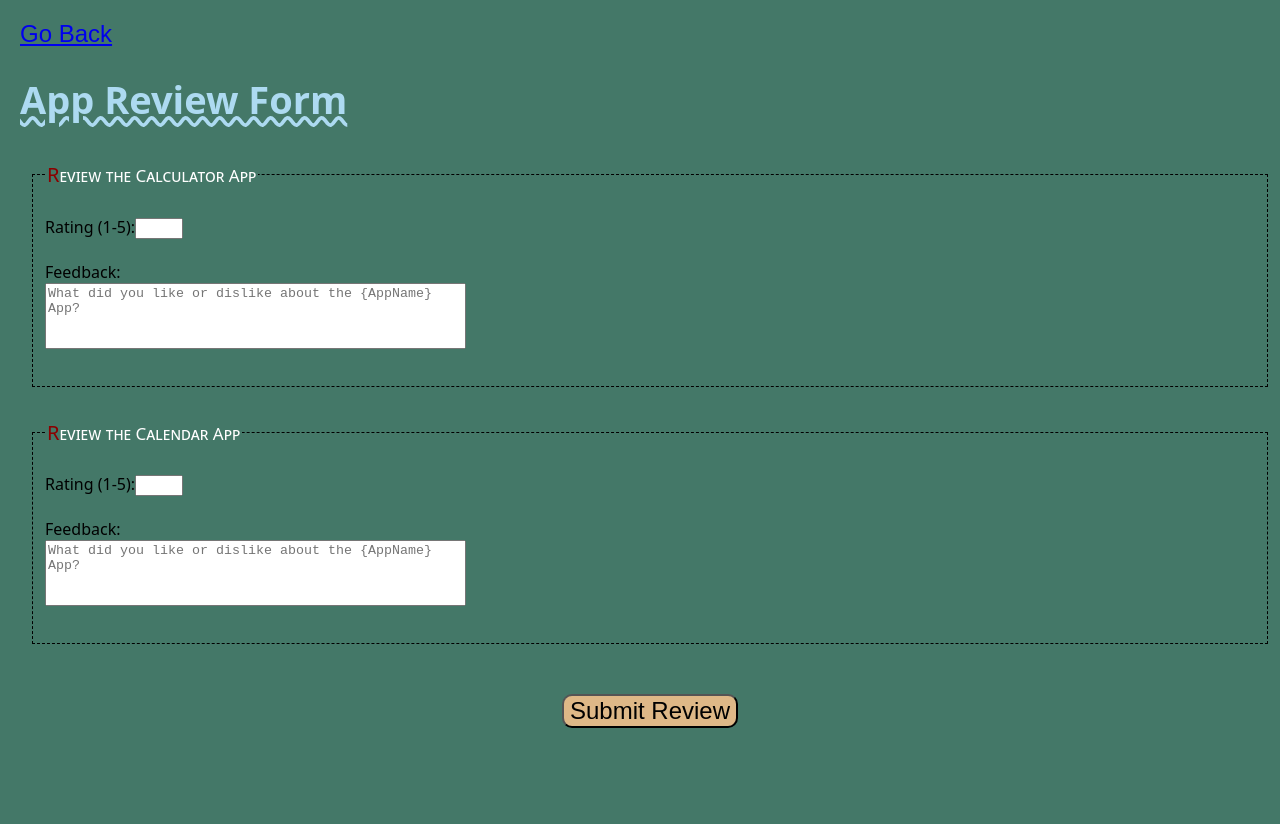
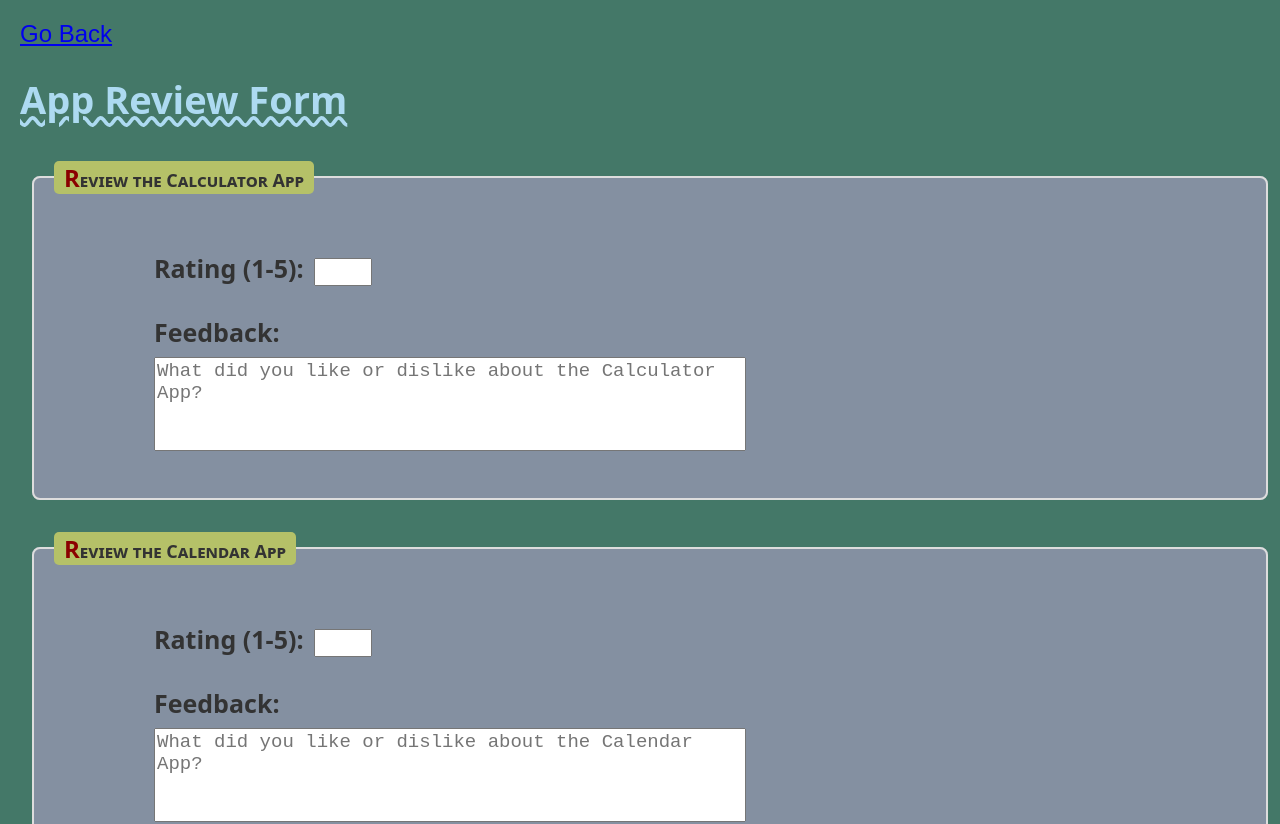
Before and after one commit to johann-l/FSD-Project, a React (Create React App) app: page /review in a window 1280 px wide. Shown: the top 824 px of the page. Before the commit the page ends 800 px from the top, so only its background shows below. Built offline with nearby package versions, Linux system fonts and the light colour scheme.

Commit message:
new stuff 5

```diff
--- a/src/css-files/review.css
+++ b/src/css-files/review.css
@@ -1,11 +1,45 @@
-legend::first-letter{
-   display: block;
-   text-transform: uppercase;
-   color:darkred;
-    font-size:20px;
+legend::first-letter {
+    display: inline-block;
+    text-transform: uppercase;
+    color: darkred;
+    font-size: 24px;
+    font-weight: bold;
+}
+legend {
+    color: #333333;
+    font-size: 18px;
+    font-weight: bold;
+    font-variant: small-caps;
+    margin-bottom: 15px;
+    padding: 0 10px;
+    background-color: #b5c168;
+    border-radius: 5px;
+    transition: background-color 0.3s ease;
 }
 textarea{
     resize: none;
+    margin-left: 100px;
+    font-size: 19px;
+}
+input[type="number"]{
+    font-size: 19px;
+}
+fieldset {
+    margin-bottom: 32px;
+    border: 2px solid #ddd;
+    border-radius: 8px;
+    padding: 20px;
+    background-color: #b9a5d18d;
+    transition: background-color 0.3s ease;
+}
+label{
+    font-size: 25px;
+    color: #333;
+    font-weight: bold;
+    display: inline-block;
+    margin-bottom: 8px;
+    margin-right: 10px;
+    margin-left: 100px;
 }
 button{
     display: block;
@@ -15,12 +49,6 @@ button{
     background-color: burlywood;
     color: black;
 }
-fieldset{
-    margin-bottom: 32px;
-    border:1px dashed black;
+fieldset:hover legend{
+    background-color: #4CAF50;
 }
-legend{
-    color:white;
-    font-size: 17px;
-    font-variant: small-caps;
-}
--- a/src/review/FieldSet.js
+++ b/src/review/FieldSet.js
@@ -5,10 +5,10 @@ export default function FieldSet({AppName}){
         <fieldset>
             <legend>Review the {AppName} App</legend><br />
 
-            <label htmlFor="{AppName}Rating">Rating (1-5):</label>
-            <input type="number" id="{AppName}Rating" name="{AppName}Rating" min="1" max="5" required /><br /><br />
-            <label htmlFor="{AppName}Feedback">Feedback:</label><br />
-            <textarea id="{AppName}Feedback" name="{AppName}Feedback" rows="4" cols="50" placeholder="What did you like or dislike about the {AppName} App?"></textarea><br /><br />
+            <label htmlFor={`${AppName}Rating`}>Rating (1-5):</label>
+            <input type="number" id={`${AppName}Rating`} name={`${AppName}Rating`} min="1" max="5" style={{fontSize: "19px"}}required /><br /><br />
+            <label htmlFor={`${AppName}Feedback`}>Feedback:</label><br />
+            <textarea id={`${AppName}Feedback`} name={`${AppName}Feedback`} rows="4" cols="50" placeholder={`What did you like or dislike about the ${AppName} App?`}></textarea><br /><br />
         </fieldset>
     );
 }
```
